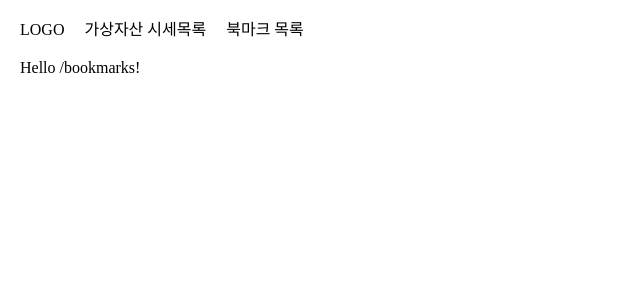
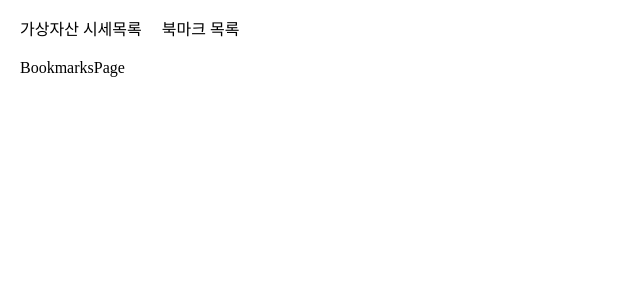
Before and after one commit to sgsg9447/77a63577-fb7c-47fc-a549-a25fb544f842, a React (Vite) app: page /bookmarks in a window 1280 px wide. Shown: the top 300 px of the page, without its empty margins (0-640 px from the left). Built offline with nearby package versions, Linux system fonts and the light colour scheme.

Commit message:
refactor: update routing logic

```diff
--- a/src/components/layout/Header.tsx
+++ b/src/components/layout/Header.tsx
@@ -5,9 +5,6 @@ const Header = () => {
     <>
       <header className="layout-header-wrapper">
         <ul>
-          <li>
-            <Link to="/">LOGO</Link>
-          </li>
           <li>
             <Link to="/markets">가상자산 시세목록</Link>
           </li>
--- a/src/routeTree.gen.ts
+++ b/src/routeTree.gen.ts
@@ -11,24 +11,24 @@
 // Import Routes
 
 import { Route as rootRoute } from './routes/__root'
-import { Route as MarketsImport } from './routes/markets'
-import { Route as BookmarksImport } from './routes/bookmarks'
 import { Route as IndexImport } from './routes/index'
+import { Route as MarketsIndexImport } from './routes/markets.index'
+import { Route as BookmarksIndexImport } from './routes/bookmarks.index'
 
 // Create/Update Routes
 
-const MarketsRoute = MarketsImport.update({
-  path: '/markets',
+const IndexRoute = IndexImport.update({
+  path: '/',
   getParentRoute: () => rootRoute,
 } as any)
 
-const BookmarksRoute = BookmarksImport.update({
-  path: '/bookmarks',
+const MarketsIndexRoute = MarketsIndexImport.update({
+  path: '/markets/',
   getParentRoute: () => rootRoute,
 } as any)
 
-const IndexRoute = IndexImport.update({
-  path: '/',
+const BookmarksIndexRoute = BookmarksIndexImport.update({
+  path: '/bookmarks/',
   getParentRoute: () => rootRoute,
 } as any)
 
@@ -40,12 +40,12 @@ declare module '@tanstack/react-router' {
       preLoaderRoute: typeof IndexImport
       parentRoute: typeof rootRoute
     }
-    '/bookmarks': {
-      preLoaderRoute: typeof BookmarksImport
+    '/bookmarks/': {
+      preLoaderRoute: typeof BookmarksIndexImport
       parentRoute: typeof rootRoute
     }
-    '/markets': {
-      preLoaderRoute: typeof MarketsImport
+    '/markets/': {
+      preLoaderRoute: typeof MarketsIndexImport
       parentRoute: typeof rootRoute
     }
   }
@@ -55,8 +55,8 @@ declare module '@tanstack/react-router' {
 
 export const routeTree = rootRoute.addChildren([
   IndexRoute,
-  BookmarksRoute,
-  MarketsRoute,
+  BookmarksIndexRoute,
+  MarketsIndexRoute,
 ])
 
 /* prettier-ignore-end */
--- /dev/null
+++ b/src/routes/bookmarks.index.tsx
@@ -0,0 +1,11 @@
+import { createFileRoute } from "@tanstack/react-router";
+
+// eslint-disable-next-line @typescript-eslint/ban-ts-comment
+// @ts-expect-error
+export const Route = createFileRoute("/bookmarks/")({
+  component: BookmarksPage,
+});
+
+function BookmarksPage() {
+  return <div>BookmarksPage</div>;
+}
--- a/src/routes/bookmarks.tsx
+++ /dev/null
@@ -1,5 +0,0 @@
-import { createFileRoute } from "@tanstack/react-router";
-
-export const Route = createFileRoute("/bookmarks")({
-  component: () => <div>Hello /bookmarks!</div>,
-});
--- a/src/routes/index.tsx
+++ b/src/routes/index.tsx
@@ -1,5 +1,6 @@
 import { createFileRoute } from "@tanstack/react-router";
+import { MarketsPage } from "./markets.index";
 
 export const Route = createFileRoute("/")({
-  component: () => <div>Hello /home!</div>,
+  component: MarketsPage,
 });
--- /dev/null
+++ b/src/routes/markets.index.tsx
@@ -0,0 +1,11 @@
+import { createFileRoute } from "@tanstack/react-router";
+
+// eslint-disable-next-line @typescript-eslint/ban-ts-comment
+// @ts-expect-error
+export const Route = createFileRoute("/markets/")({
+  component: MarketsPage,
+});
+
+export function MarketsPage() {
+  return <div>Markets</div>;
+}
--- a/src/routes/markets.tsx
+++ /dev/null
@@ -1,5 +0,0 @@
-import { createFileRoute } from "@tanstack/react-router";
-
-export const Route = createFileRoute("/markets")({
-  component: () => <div>Hello /market!</div>,
-});
```
